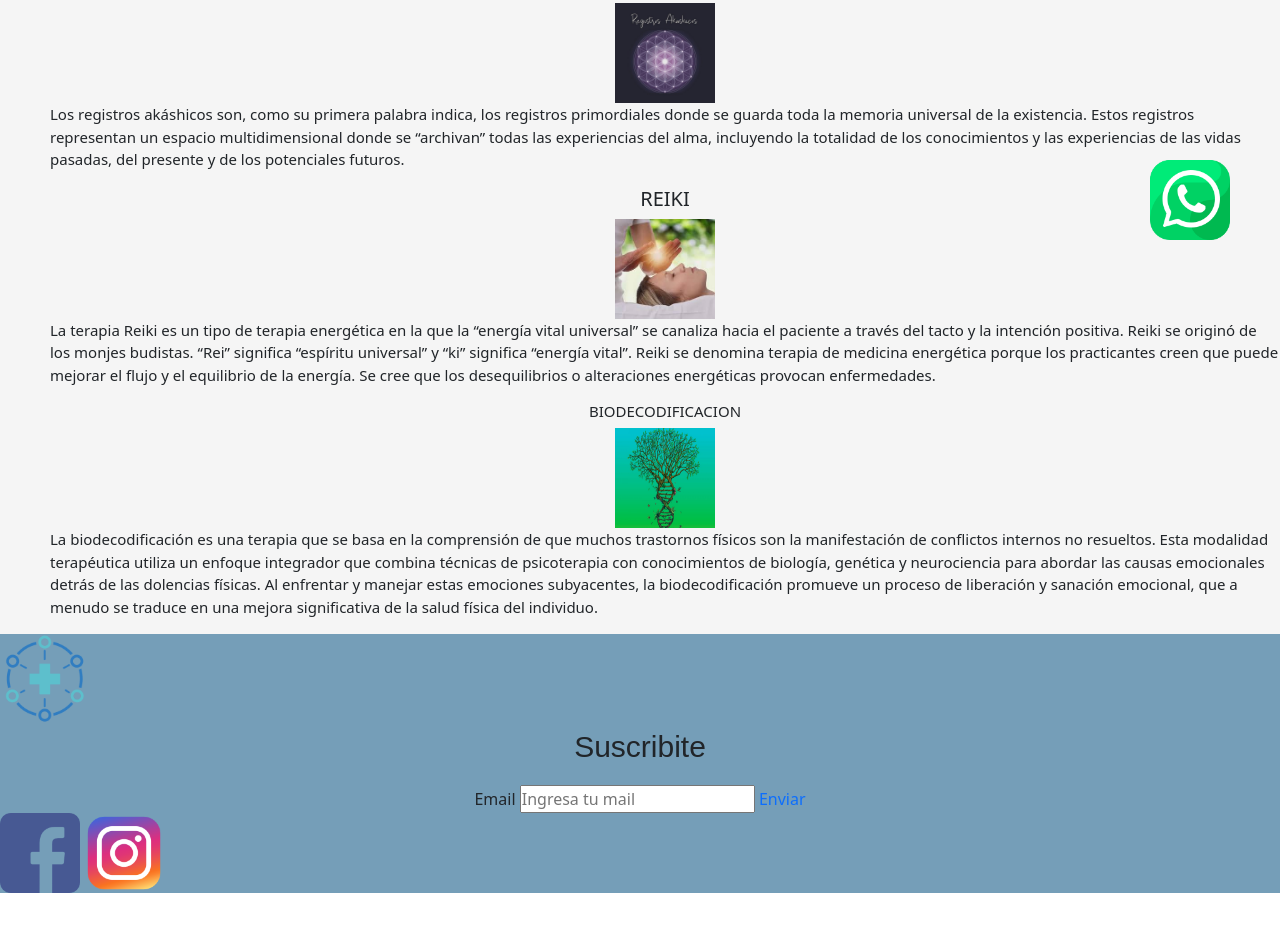
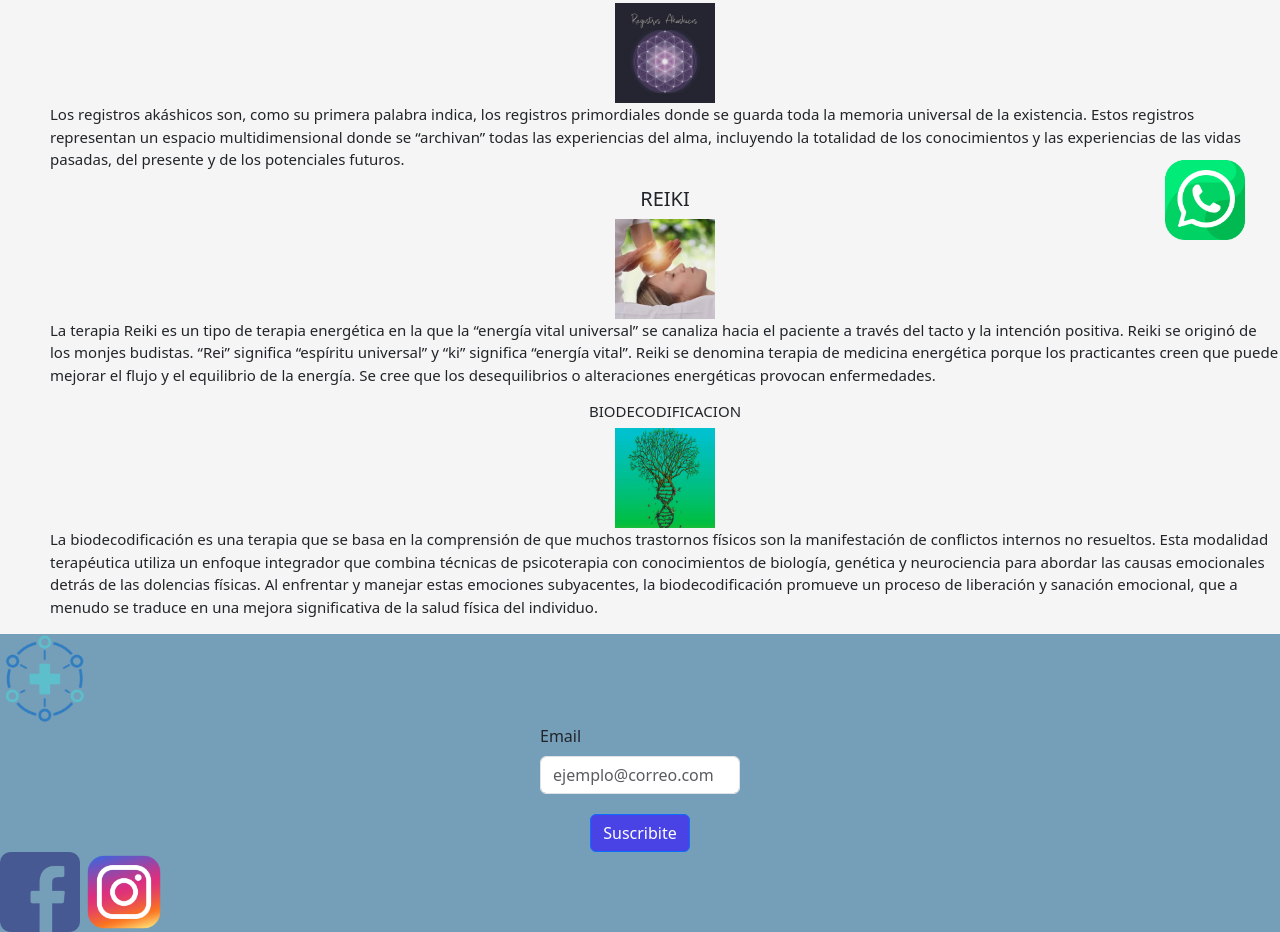
Before and after one commit to Mike-G85/harmonia-sanatio, a plain HTML site: page pages/servicios.html in a window 1280 px wide. Shown: the part 480-1412 px from the top of the page. Before the commit the page ends 1373 px from the top, so only its background shows below. Drawn offline with nearby package versions, Linux system fonts and the light colour scheme.

Commit message:
actualizado footer

```diff
--- a/css/style.css
+++ b/css/style.css
@@ -18,6 +18,7 @@ body {
     width: 100%;
     overflow-x: hidden;
 }
+
 /*------------------------------------HEADER-----------------------------*/
 .bg-menu {
     background-color: #759eb8;
@@ -27,10 +28,12 @@ body {
     color: white;
     font-size: 20px;
 }
-header h1{
+
+header h1 {
     font-family: "Dancing Script", cursive;
     font-optical-sizing: auto;
-    font: weight 400px;;
+    font: weight 400px;
+    ;
     font-style: normal;
     font-size: 60px;
     color: whitesmoke;
@@ -299,24 +302,28 @@ main section h2 {
 }
 
 .TOTAL p {
-    text-align:left;
+    text-align: left;
 }
-.servicio-1{
+
+.servicio-1 {
     display: flex;
     flex-direction: column;
     align-items: center;
 }
-.servicio-2{
+
+.servicio-2 {
     display: flex;
     flex-direction: column;
     align-items: center;
 }
-.servicio-3{
+
+.servicio-3 {
     display: flex;
     flex-direction: column;
     align-items: center;
 }
-.servicio-4{
+
+.servicio-4 {
     display: flex;
     flex-direction: column;
     align-items: center;
@@ -363,6 +370,7 @@ align-items: center;
     flex-direction: row;
     align-items: center;
 }
+
 .parrafo-2 {
     display: flex;
     flex-direction: row;
@@ -434,6 +442,7 @@ align-items: center;
 .producto-10 {
     border: 2px solid grey;
 }
+
 .producto-11 {
     border: 2px solid grey;
 }
@@ -441,15 +450,19 @@ align-items: center;
 .producto-12 {
     border: 2px solid grey;
 }
+
 .producto-13 {
     border: 2px solid grey;
 }
+
 .producto-14 {
     border: 2px solid grey;
 }
+
 .producto-15 {
     border: 2px solid grey;
 }
+
 .producto-16 {
     border: 2px solid grey;
 }
@@ -495,8 +508,9 @@ align-items: center;
 .fixed {
     position: fixed;
     bottom: 80px;
-    right: 50px;
+    right: 35px;
 }
+
 /*---FOOTER---------*/
 
 footer {
@@ -533,6 +547,23 @@ footer p {
     flex-direction: row;
     justify-content: space-around;
 }
+
+.renglon {
+    width: 200px;
+
+
+}
+
+.suscripcion {
+    display: flex;
+    flex-direction: column;
+    align-items: center;
+
+}
+.btn-color{
+    background-color: #4942E4 ;
+}
+
 /************** MEDIA QUERYS HEADER ************/
 @media screen and(max-width:1135px) {
     .contenedor-flex {
@@ -609,6 +640,7 @@ footer p {
         flex-direction: column;
     }
 }
+
 /***********MEDIA QUERYS PAGINA TIENDA COMPLETA*****************/
 @media screen and (max-width:1180px) {
     .kiosco {
@@ -706,24 +738,29 @@ footer p {
         margin: 0px;
     }
 }
-.vidaspasadas div img{
+
+.vidaspasadas div img {
     height: 100px;
     width: 100px;
     align-items: center;
 }
-.registros div img{
+
+.registros div img {
     height: 100px;
     width: 100px;
 }
-.reiki div img{
+
+.reiki div img {
     height: 100px;
     width: 100px;
 }
-.biodecodificacion div img{
+
+.biodecodificacion div img {
     height: 100px;
     width: 100px;
 }
-.Servicio-1{
+
+.Servicio-1 {
     display: flex;
     align-items: center;
 }
--- a/pages/servicios.html
+++ b/pages/servicios.html
@@ -9,15 +9,16 @@
     <title>Harmonia Sanatio| Terapias Ancestrales</title>
     <link rel="stylesheet" href="../css/style.css">
     <link rel="preconnect" href="https://fonts.googleapis.com">
-<link rel="preconnect" href="https://fonts.gstatic.com" crossorigin>
-<link href="https://fonts.googleapis.com/css2?family=Dancing+Script:wght@400..700&display=swap" rel="stylesheet">
+    <link rel="preconnect" href="https://fonts.gstatic.com" crossorigin>
+    <link href="https://fonts.googleapis.com/css2?family=Dancing+Script:wght@400..700&display=swap" rel="stylesheet">
 </head>
 
 <body>
     <header>
         <nav class="navbar navbar-expand-lg bg-menu ">
             <div class="container-fluid">
-                <a class="navbar-brand" href="../index.html"><img src="../img/holistic-medicine-finallogo.png" alt=""></a>
+                <a class="navbar-brand" href="../index.html"><img src="../img/holistic-medicine-finallogo.png"
+                        alt=""></a>
                 <button class="navbar-toggler" type="button" data-bs-toggle="collapse"
                     data-bs-target="#navbarSupportedContent" aria-controls="navbarSupportedContent"
                     aria-expanded="false" aria-label="Toggle navigation">
@@ -77,7 +78,8 @@
                 <p>Los registros akáshicos son, como su primera palabra indica, los registros primordiales donde se
                     guarda toda la memoria universal de la existencia. Estos registros representan un espacio
                     multidimensional donde se “archivan” todas las experiencias del alma, incluyendo la totalidad de los
-                    conocimientos y las experiencias de las vidas pasadas, del presente y de los potenciales futuros.</p>
+                    conocimientos y las experiencias de las vidas pasadas, del presente y de los potenciales futuros.
+                </p>
             </div>
 
         </section>
@@ -113,14 +115,21 @@
         </section>
     </section>
     <footer>
-        <img src="../img/holistic-medicine-finallogo.png" alt="logo sitio web pequeña hoja color verde">
-        <p> Suscribite</p>
-        <div class="datos">
-            <label for="Email">Email</label>
-            <input type="email" placeholder="Ingresa tu mail">
-            <a href="">Enviar</a>
+        <div>
+            <img src="../img/holistic-medicine-finallogo.png" alt="logo sitio web pequeña hoja color verde">
+        </div>
+        <form class="suscripcion">
+            <div class="mb-3">
+                <label for="exampleInputEmail1" class="form-label">Email </label>
+                <input type="email" class="form-control renglon" id="exampleInputEmail1" aria-describedby="emailHelp"
+                    placeholder="ejemplo@correo.com">
+                <div id="emailHelp" class="form-text">
 
-        </div>
+                </div>
+            </div>
+            <button type="submit" class="btn btn-primary btn-color">Suscribite</button>
+        </form>
+
         <div>
             <a href=""><img src="../img/facebook.png" alt=""></a>
             <a href=""><img src="../img/instagram.png" alt=""></a>
@@ -130,7 +139,6 @@
         <div class="fixed">
             <a href=""><img src="../img/whatsapp.png" alt=""></a>
         </div>
-
     </footer>
     <script src="https://cdn.jsdelivr.net/npm/bootstrap@5.3.3/dist/js/bootstrap.bundle.min.js"
         integrity="sha384-YvpcrYf0tY3lHB60NNkmXc5s9fDVZLESaAA55NDzOxhy9GkcIdslK1eN7N6jIeHz"
```
Also changed, not shown: index.html (+13 -7 lines), pages/contacto.html (+17 -10 lines), pages/quienes-somos.html (+16 -10 lines), pages/tienda.html (+16 -9 lines). Lines whose indentation alone changed are shown as unchanged.
